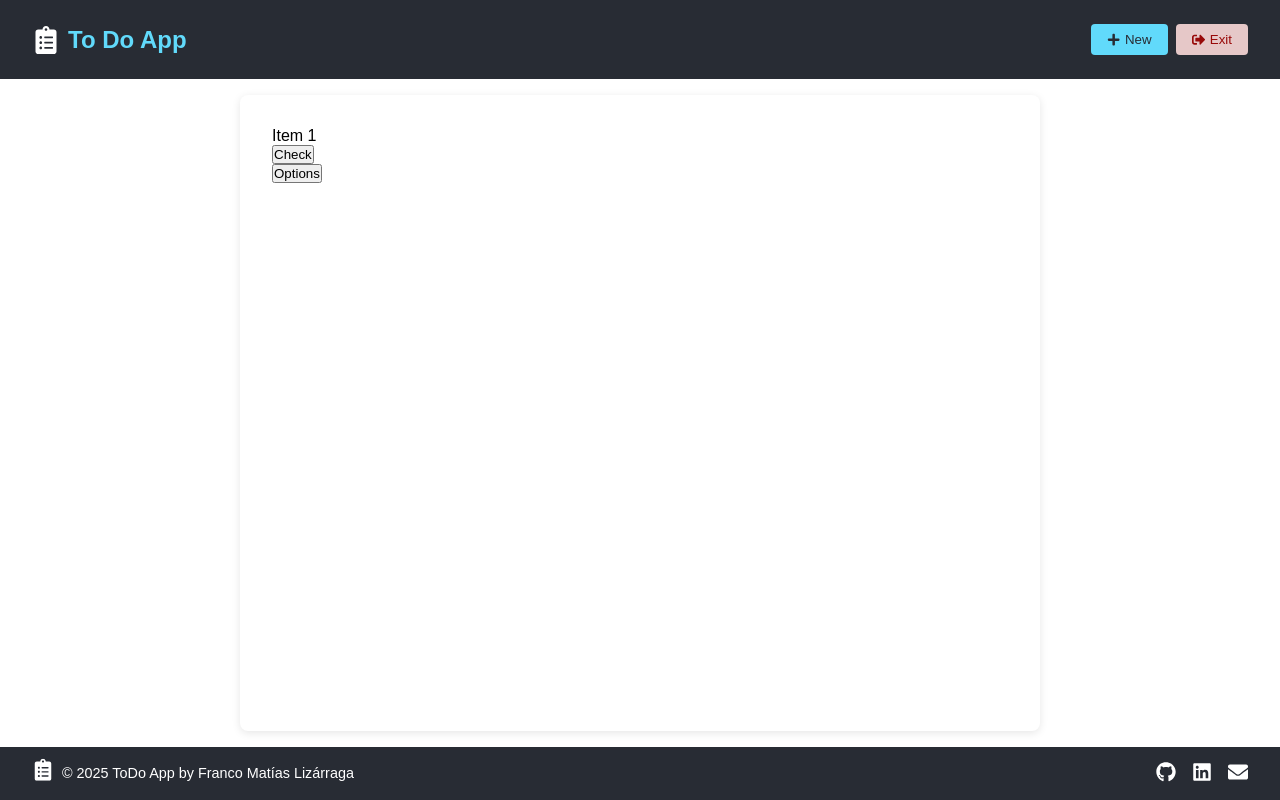
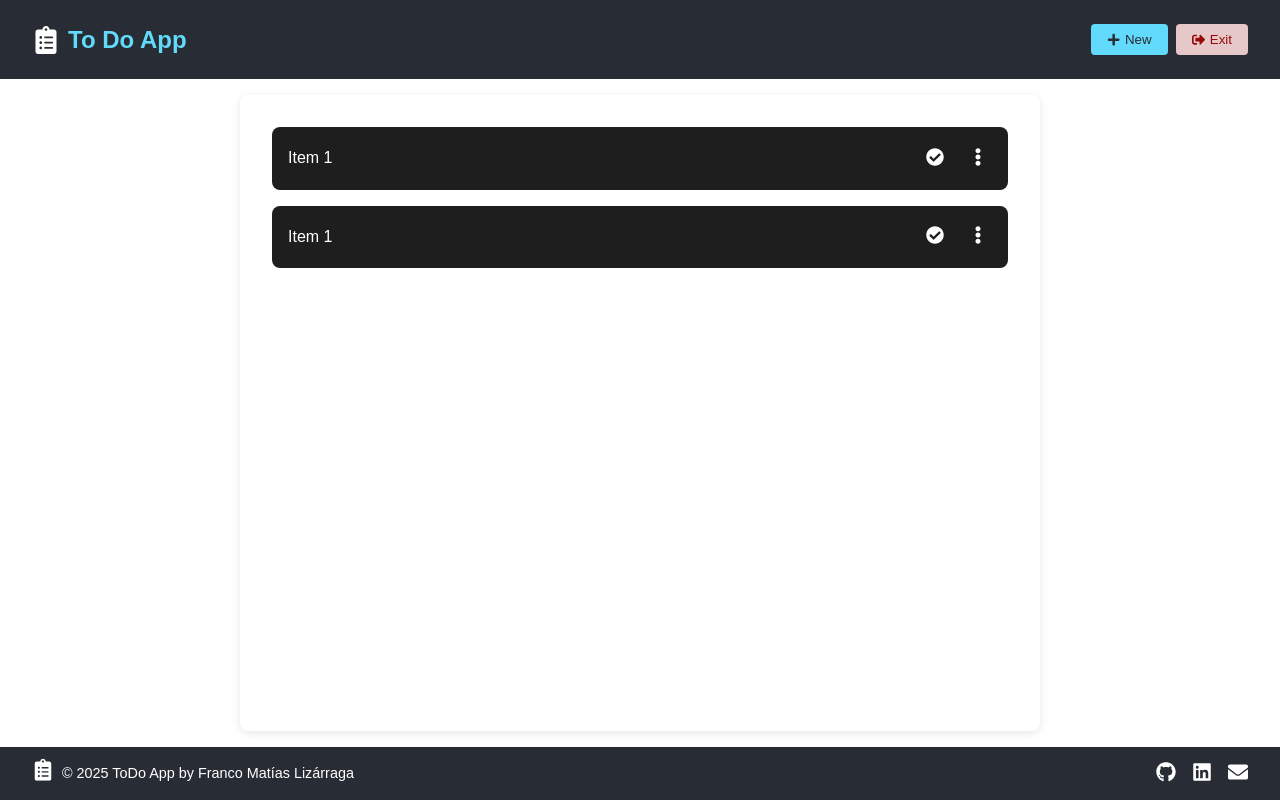
Before and after one commit to fmlizarraga/todoapp2025, a React (Vite) app in the folder frontend/: page / in a window 1280 px wide. Built offline with nearby package versions, Linux system fonts and the light colour scheme.

Commit message:
todo list and item styles

```diff
--- a/frontend/src/components/TodoItem.tsx
+++ b/frontend/src/components/TodoItem.tsx
@@ -1,9 +1,22 @@
+import { FaCheckCircle, FaEllipsisV } from 'react-icons/fa';
+import '../styles/todo-item.css';
+
 export const TodoItem = () => {
     return (
         <div className="todo-item">
             <div className="todo-label"><span>Item 1</span></div>
-            <div className="todo-check"><button>Check</button></div>
-            <div className="todo-options"><button>Options</button></div>
+            <div className="todo-toolbar">
+                <div className="todo-check">
+                    <button className="todo-button">
+                        <FaCheckCircle size={18} />
+                    </button>
+                </div>
+                <div className="todo-options">
+                    <button className="todo-button">
+                        <FaEllipsisV size={18} />
+                    </button>
+                </div>
+            </div>
         </div>
     );
 };
--- a/frontend/src/components/TodoList.tsx
+++ b/frontend/src/components/TodoList.tsx
@@ -1,9 +1,11 @@
 import { TodoItem } from "./TodoItem";
+import '../styles/todo-list.css';
 
 export const TodoList = () => {
     return (
         <div className="todo-list">
             <TodoItem />
+            <TodoItem />
         </div>
     );
 };
--- /dev/null
+++ b/frontend/src/styles/todo-item.css
@@ -0,0 +1,39 @@
+.todo-item {
+    display: flex;
+    align-items: center;
+    justify-content: space-between;
+    background-color: #1e1e1e;
+    padding: 1rem;
+    border-radius: 8px;
+    transition: background-color 0.3s;
+}
+
+.todo-label span {
+    font-size: 1rem;
+    color: #fff;
+}
+
+.todo-item.todo-item-checked .todo-label span {
+    text-decoration: line-through;
+    opacity: 0.6;
+}
+
+/* Nueva toolbar para alinear los botones */
+.todo-toolbar {
+    display: flex;
+    align-items: center;
+    gap: 0.5rem; /* Espacio entre los botones */
+}
+
+.todo-button {
+    background: none;
+    border: none;
+    color: #fff;
+    cursor: pointer;
+    padding: 0.3rem;
+    transition: color 0.3s;
+}
+
+.todo-button:hover {
+    color: #61dafb;
+}
--- /dev/null
+++ b/frontend/src/styles/todo-list.css
@@ -0,0 +1,43 @@
+.todo-list {
+    display: flex;
+    flex-direction: column;
+    gap: 1rem;
+}
+
+.todo-item {
+    display: flex;
+    align-items: center;
+    justify-content: space-between;
+    background-color: #1e1e1e;
+    padding: 1rem;
+    border-radius: 8px;
+    transition: background-color 0.3s;
+}
+
+.todo-label span {
+    font-size: 1rem;
+    color: #fff;
+}
+
+.todo-item.todo-item-checked .todo-label span {
+    text-decoration: line-through;
+    opacity: 0.6;
+}
+
+.todo-button {
+    background: none;
+    border: none;
+    color: #fff;
+    cursor: pointer;
+    padding: 0.3rem;
+    transition: color 0.3s;
+}
+
+.todo-button:hover {
+    color: #61dafb;
+}
+
+.todo-check,
+.todo-options {
+    margin-left: 0.5rem;
+}
```
